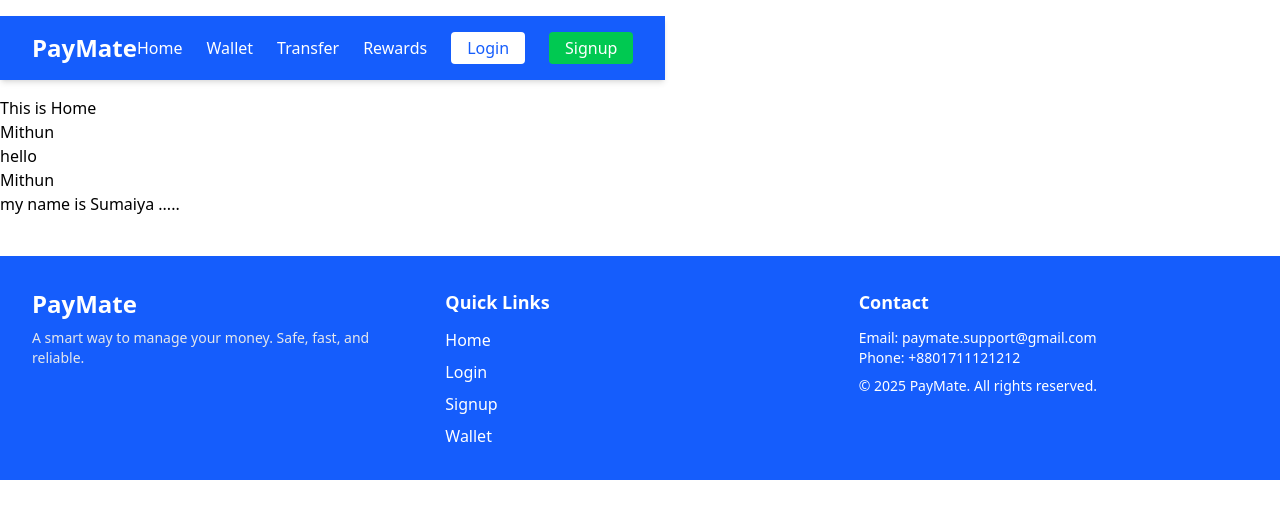
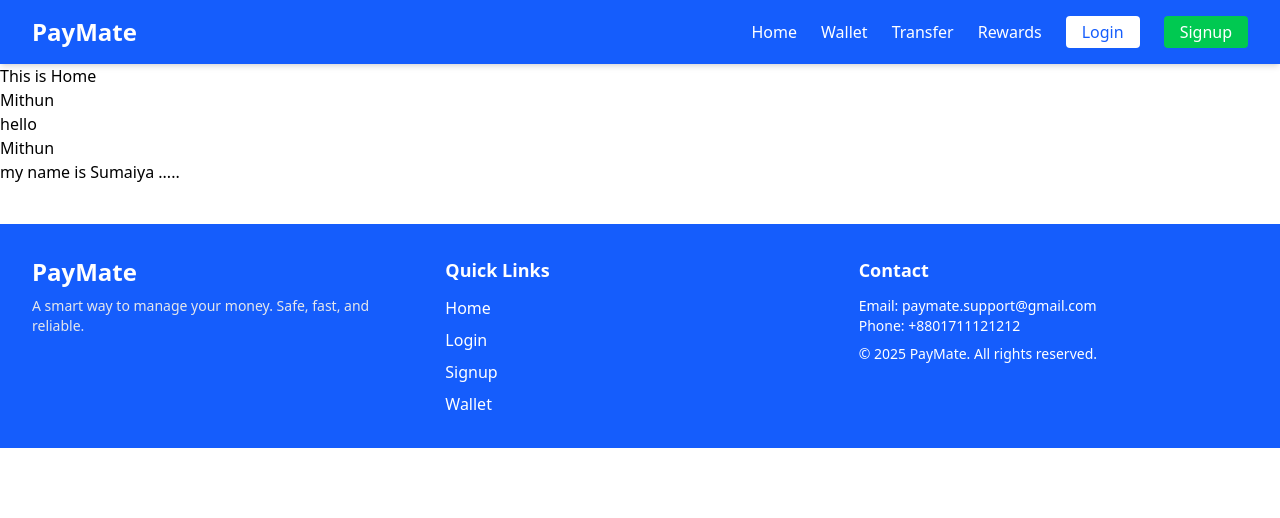
Before and after one commit to mithun41/digital-wallet-client, a React (Vite) app: page / in a window 1280 px wide. Shown: the top 518 px of the page. Built offline with nearby package versions, Linux system fonts and the light colour scheme.

Commit message:
fixed weidth problem

```diff
--- a/src/Components/Navbar/Navbar.jsx
+++ b/src/Components/Navbar/Navbar.jsx
@@ -9,7 +9,6 @@ const Navbar = ({ isLoggedIn }) => {
   };
 
   return (
-    <div className="my-4 flex">
       <nav className="bg-blue-600 text-white shadow-md">
         <div className="max-w-7xl mx-auto px-4 sm:px-6 lg:px-8">
           <div className="flex justify-between h-16">
@@ -105,7 +104,6 @@ const Navbar = ({ isLoggedIn }) => {
           )}
         </div>
       </nav>
-    </div>
   );
 };
 
```
